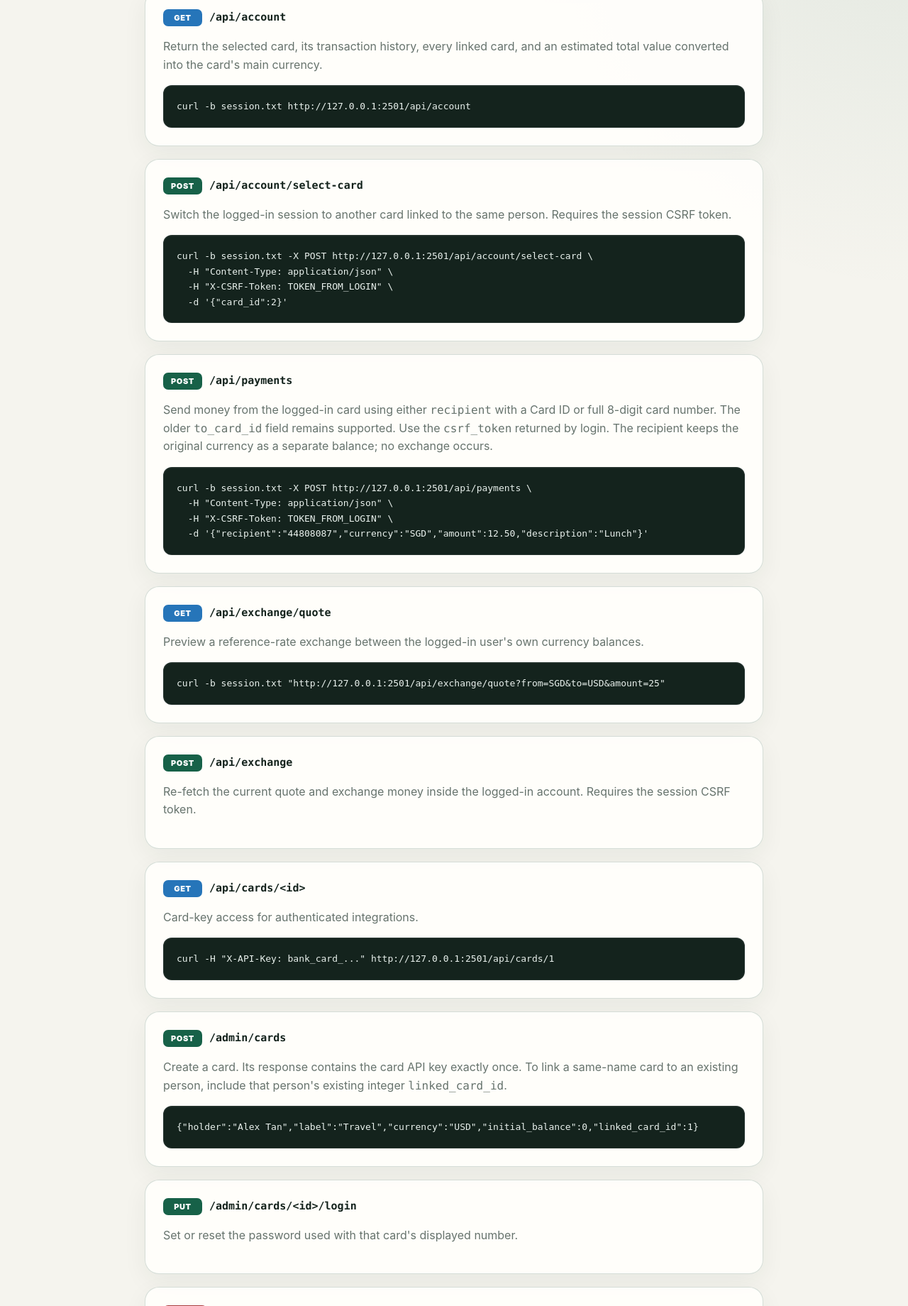
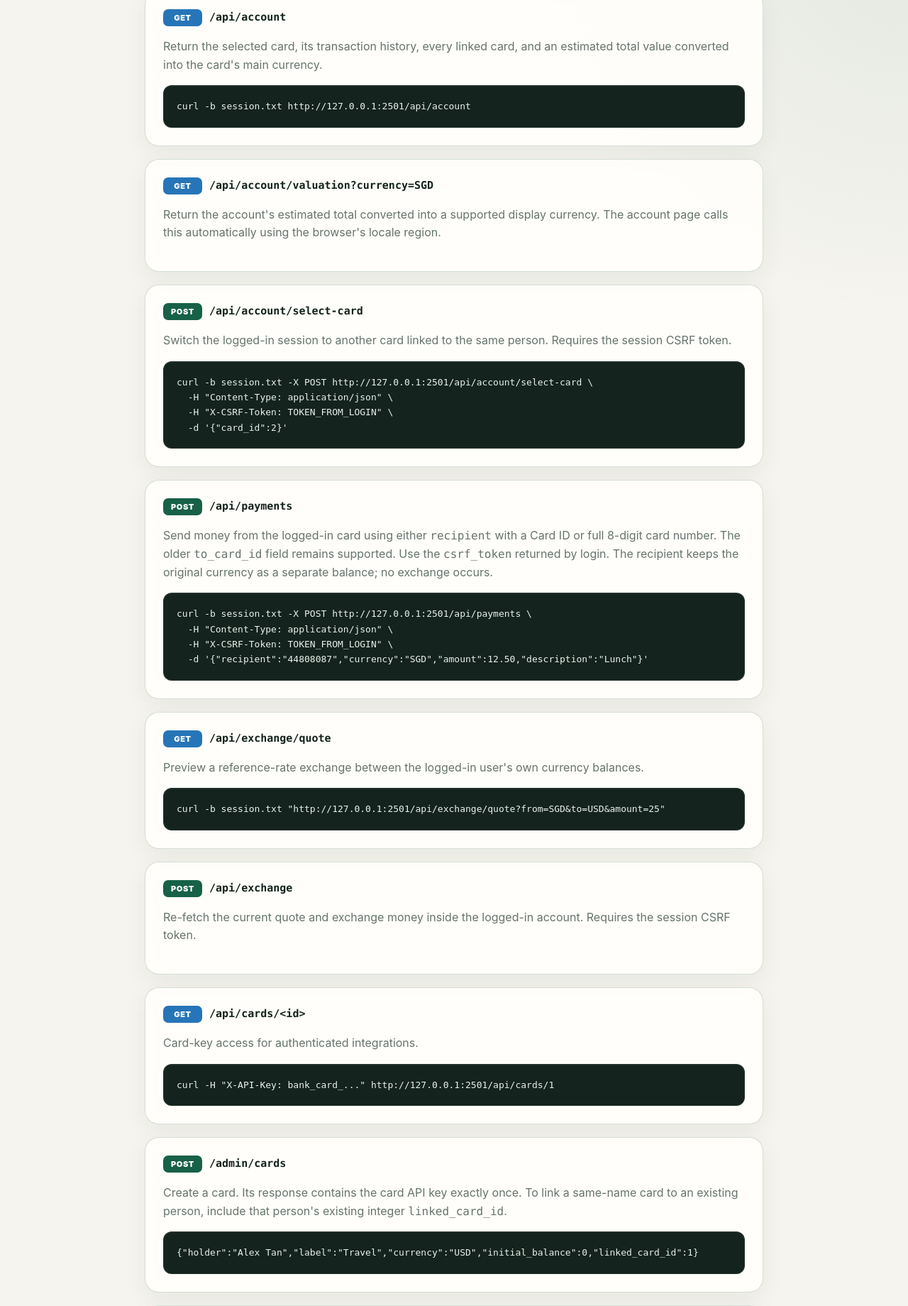
Before and after one commit to zimoliu-vt/bank-system, a Flask app: page /api in a window 1280 px wide. Shown: the part 688-2528 px from the top of the page at 71% size. Run offline with Flask 3, Linux system fonts and the light colour scheme.

Commit message:
Detect regional display currency

```diff
--- a/app.py
+++ b/app.py
@@ -79,9 +79,12 @@ def verify_csrf():
         raise BankError("Invalid session token. Refresh the page and try again.", 403)
 
 
-def card_valuation(card):
+def card_valuation(card, target_currency=None):
+    target = str(target_currency or card["currency"]).strip().upper()
+    if target not in {"SGD", "USD", "EUR", "GBP", "CNY"}:
+        target = card["currency"]
     try:
-        return get_total_value(card["balances"], card["currency"])
+        return get_total_value(card["balances"], target)
     except (ExchangeError, InvalidOperation, ValueError):
         return {"currency": card["currency"], "amount": card["balance"], "rate_date": None, "complete": False}
 
@@ -191,6 +194,7 @@ def api_documentation_json():
             {"method": "POST", "path": "/api/cards/<id>/transactions", "auth": "card API key"},
             {"method": "POST", "path": "/api/auth/login", "auth": "card number and password"},
             {"method": "GET", "path": "/api/account", "auth": "user session", "description": "Returns the selected card, linked cards, and an estimated total value in the main currency"},
+            {"method": "GET", "path": "/api/account/valuation?currency=SGD", "auth": "user session", "description": "Returns the account total converted into a supported display currency"},
             {"method": "POST", "path": "/api/account/select-card", "auth": "user session and CSRF token"},
             {"method": "POST", "path": "/api/payments", "auth": "user session and CSRF token", "description": "Accepts recipient as either a Card ID or 8-digit card number; legacy to_card_id is also supported"},
             {"method": "GET", "path": "/api/exchange/quote", "auth": "user session"},
@@ -242,6 +246,13 @@ def api_login():
 def api_account():
     card = get_card(session["card_id"], include_transactions=True)
     return jsonify({"card": card, "valuation": card_valuation(card), "linked_cards": get_linked_cards(session["card_id"])})
+
+
+@app.get("/api/account/valuation")
+@user_login_required
+def api_account_valuation():
+    card = get_card(session["card_id"])
+    return jsonify({"valuation": card_valuation(card, request.args.get("currency"))})
 
 
 @app.post("/api/account/select-card")
--- a/static/management.js
+++ b/static/management.js
@@ -68,6 +68,7 @@ document.querySelector("#create-form").addEventListener("submit", async event =>
     const result = await api("/admin/cards", {method: "POST", body: JSON.stringify(data)});
     showKey(result.api_key);
     event.currentTarget.reset();
+    if (window.detectedBankCurrency) document.querySelector("#new-card-currency").value = window.detectedBankCurrency;
     await loadCards();
   } catch (error) { message(error.message, true); }
 });
--- a/templates/api.html
+++ b/templates/api.html
@@ -6,6 +6,7 @@
   -H "Content-Type: application/json" \
   -d '{"card_number":"40000000","password":"your-password"}'</pre></section>
 <section class="endpoint"><span class="method get">GET</span><code>/api/account</code><p>Return the selected card, its transaction history, every linked card, and an estimated total value converted into the card's main currency.</p><pre>curl -b session.txt http://127.0.0.1:2501/api/account</pre></section>
+<section class="endpoint"><span class="method get">GET</span><code>/api/account/valuation?currency=SGD</code><p>Return the account's estimated total converted into a supported display currency. The account page calls this automatically using the browser's locale region.</p></section>
 <section class="endpoint"><span class="method post">POST</span><code>/api/account/select-card</code><p>Switch the logged-in session to another card linked to the same person. Requires the session CSRF token.</p><pre>curl -b session.txt -X POST http://127.0.0.1:2501/api/account/select-card \
   -H "Content-Type: application/json" \
   -H "X-CSRF-Token: TOKEN_FROM_LOGIN" \
--- a/templates/management.html
+++ b/templates/management.html
@@ -3,7 +3,7 @@
 <body><header class="nav"><a class="brand" href="/"><span class="icon">◆</span> Bank System</a><nav><a href="/login"><span class="icon">◉</span> User login</a><a class="active" href="/management"><span class="icon">▦</span> Management</a><a href="/api"><span class="icon">⌘</span> API</a></nav></header>
 <main class="page"><div class="page-heading"><span class="eyebrow">ADMIN AREA</span><h1>Cards</h1><p>Create cards and manage their access keys.</p></div>
 <section class="panel admin-key-panel"><label for="admin-key">Admin key</label><div class="inline"><input id="admin-key" type="password" autocomplete="off" placeholder="Value from BANK_ADMIN_KEY"><button id="connect" class="button primary"><span class="action-icon">↗</span> Connect</button></div><small>The key stays in this browser tab and is sent only in the X-Admin-Key header.</small></section>
-<div id="notice" class="notice hidden"></div><section class="two-column"><form id="create-form" class="panel"><h2><span class="heading-icon">＋</span> Add a card</h2><label>Card holder<input name="holder" required maxlength="100" placeholder="Alex Tan"></label><label>Card label<input name="label" maxlength="80" placeholder="Everyday card"></label><div class="form-row"><label>Initial balance<input name="initial_balance" type="number" min="0" step="0.01" value="0"></label><label>Currency<select name="currency"><option>SGD</option><option>USD</option><option>EUR</option><option>GBP</option><option>CNY</option></select></label></div><button class="button primary" type="submit"><span class="action-icon">＋</span> Create card</button></form>
+<div id="notice" class="notice hidden"></div><section class="two-column"><form id="create-form" class="panel"><h2><span class="heading-icon">＋</span> Add a card</h2><label>Card holder<input name="holder" required maxlength="100" placeholder="Alex Tan"></label><label>Card label<input name="label" maxlength="80" placeholder="Everyday card"></label><div class="form-row"><label>Initial balance<input name="initial_balance" type="number" min="0" step="0.01" value="0"></label><label>Currency<select name="currency" id="new-card-currency"><option>SGD</option><option>USD</option><option>EUR</option><option>GBP</option><option>CNY</option></select><small id="detected-currency"></small></label></div><button class="button primary" type="submit"><span class="action-icon">＋</span> Create card</button></form>
 <section class="panel"><div class="section-title"><h2><span class="heading-icon">▦</span> Your cards</h2><button id="refresh" class="text-button"><span class="action-icon">↻</span> Refresh</button></div><div id="cards" class="card-list"><p class="muted">Enter the admin key to load cards.</p></div></section></section></main>
 <dialog id="key-dialog"><h2><span class="heading-icon">⌘</span> Save this API key</h2><p>This is the only time the raw key will be displayed.</p><code id="new-key"></code><div class="actions"><button id="copy-key" class="button primary"><span class="action-icon">⧉</span> Copy key</button><button id="close-dialog" class="button"><span class="action-icon">✓</span> I saved it</button></div></dialog>
-<dialog id="login-dialog"><form id="login-form"><h2>Set card login</h2><p>The user will log in with the card number and this password.</p><input id="login-card-id" type="hidden"><label>New password<input id="login-password" type="password" minlength="10" maxlength="200" autocomplete="new-password" required></label><div class="actions"><button class="button primary" type="submit">Save login</button><button id="close-login-dialog" class="button" type="button">Cancel</button></div></form></dialog><script src="{{ url_for('static', filename='management.js') }}"></script></body></html>
+<dialog id="login-dialog"><form id="login-form"><h2>Set card login</h2><p>The user will log in with the card number and this password.</p><input id="login-card-id" type="hidden"><label>New password<input id="login-password" type="password" minlength="10" maxlength="200" autocomplete="new-password" required></label><div class="actions"><button class="button primary" type="submit">Save login</button><button id="close-login-dialog" class="button" type="button">Cancel</button></div></form></dialog><script src="{{ url_for('static', filename='region-currency.js') }}"></script><script src="{{ url_for('static', filename='management.js') }}"></script></body></html>
```
Also changed, not shown: static/region-currency.js (added, +8 -0 lines), templates/account.html (+2 -2 lines), README.md.
